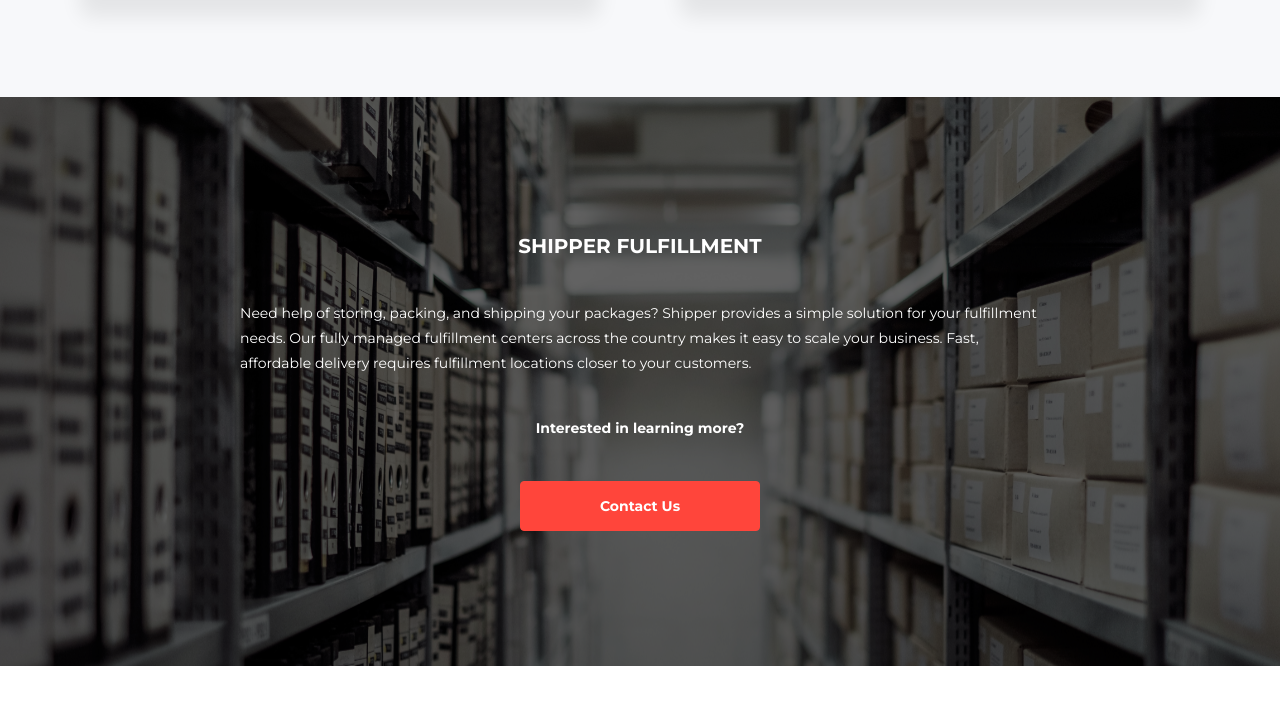
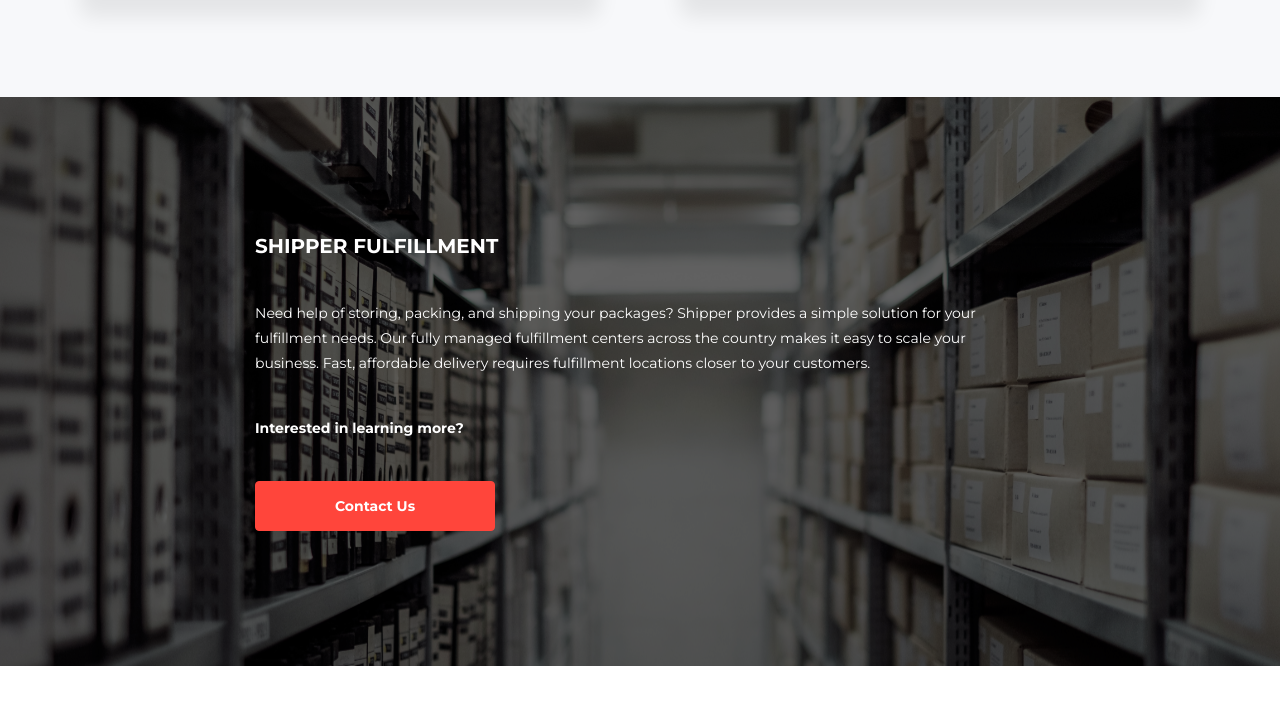
Before and after one commit to hy-anom/shipping, a plain HTML site: page solution.html in a window 1280 px wide. Shown: the part 2163-2882 px from the top of the page. Drawn offline with nearby package versions, Linux system fonts and the light colour scheme.

Commit message:
updated alignment on fulfillment #2

```diff
--- a/solution.html
+++ b/solution.html
@@ -316,7 +316,7 @@
 <section id="fulfillment" class="fulfillment">
   <div class="container fulfillment-container">
     <p class="fulfillment-title">SHIPPER FULFILLMENT</p>
-    <P class="fulfillment-caption lefted">
+    <P class="fulfillment-caption  ">
       Need help of storing, packing, and shipping your packages? Shipper provides a simple solution for your fulfillment needs. Our fully managed fulfillment centers across the country makes it easy to scale your business. Fast, affordable delivery requires fulfillment locations closer to your customers.
     </p>
     <p class="fulfillment-caption">
--- a/stylo-solution.css
+++ b/stylo-solution.css
@@ -139,12 +139,13 @@ section.feature {
 
 section.fulfillment {
   color: #fff;
-  text-align: center;
+  text-align: left;
   background: linear-gradient( rgba(0, 0, 0, 0.6), rgba(0, 0, 0, 0.6) ), url('images/landing/bg-fulfillment.png');
 }
 
 .fulfillment-container {
   padding: 135px 15px;
+  max-width: 800px;
 }
 
 .fulfillment-title {
@@ -155,14 +156,9 @@ section.fulfillment {
 .fulfillment-caption {
   margin: 0 auto 40px auto;
   line-height: 1.8;
-  width: 800px;
 }
 .fulfillment-button {
   width: 240px;
-}
-
-.lefted {
-  text-align: left;
 }
 
 @media screen and (max-width: 767px) {
```
